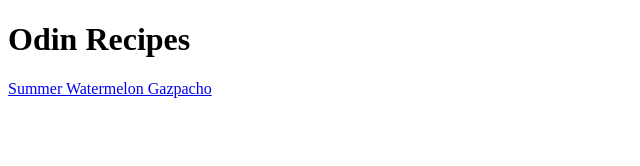
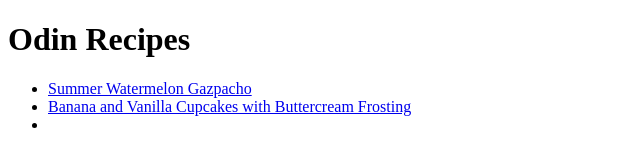
Before and after one commit to s7rmz/odin-recipes, a plain HTML site: page index.html in a window 1280 px wide. Shown: the whole page, without its empty margins (0-640 px from the left). Drawn offline with Linux system fonts and the light colour scheme.

Commit message:
Added hyperlink to new webpage

```diff
--- a/index.html
+++ b/index.html
@@ -6,8 +6,11 @@
     </head>
     <body>
         <h1>Odin Recipes</h1>
-
-        <a href="./recipes/SummerWatermelonGazpacho.html">Summer Watermelon Gazpacho</a>
+        <ul>
+            <li><a href="./recipes/SummerWatermelonGazpacho.html">Summer Watermelon Gazpacho</a></li>
+            <li><a href="./recipes/BananaCupcake.html">Banana and Vanilla Cupcakes with Buttercream Frosting</a></li>
+            <li></li>
+        </ul>
 
     </body>
 </html>
```
